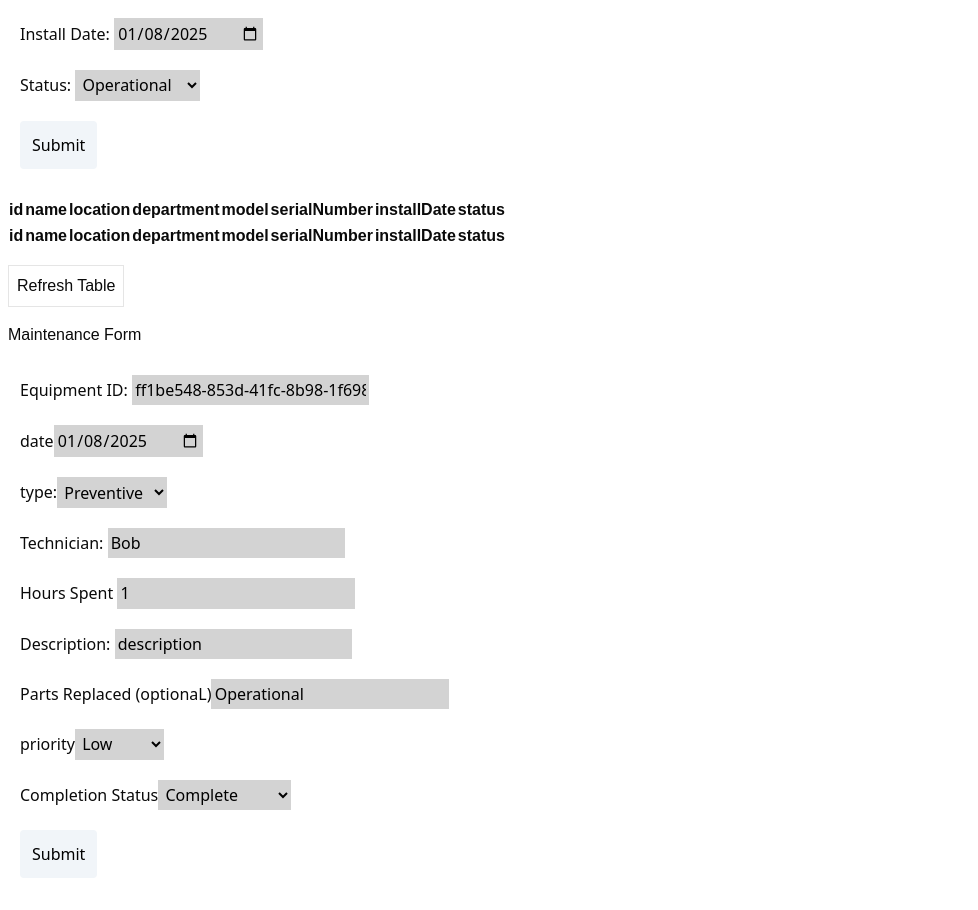
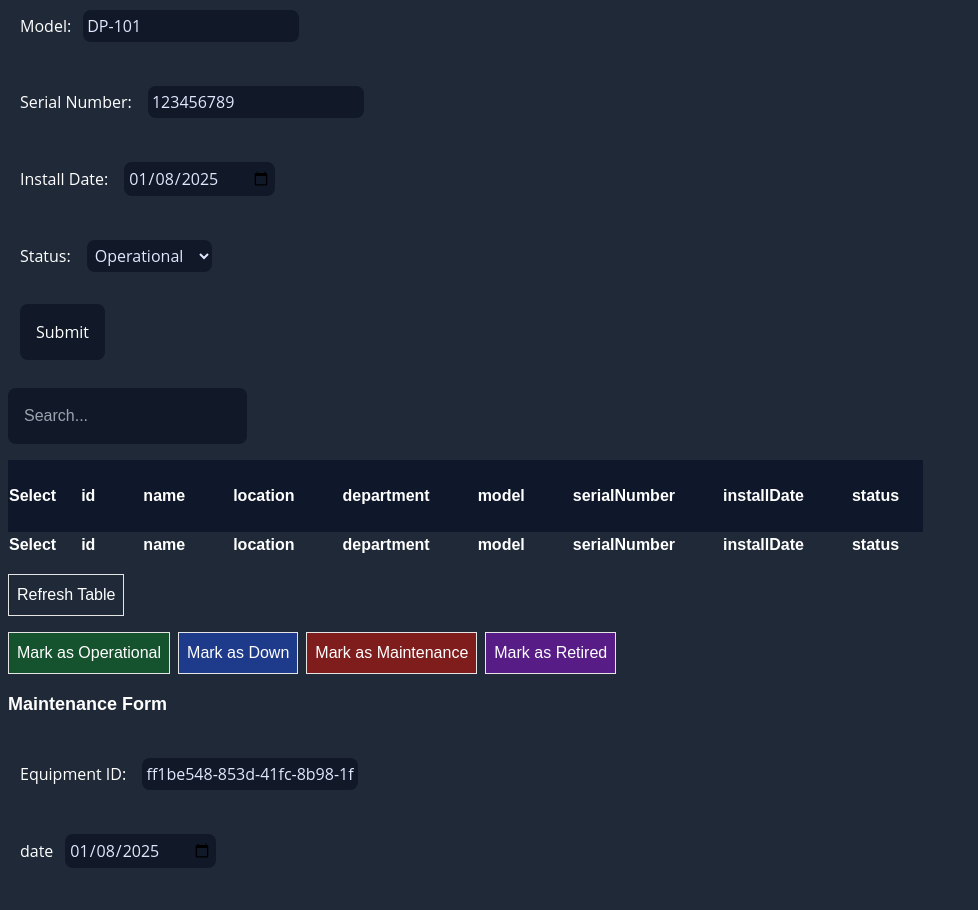
Before and after one commit to Christina113-code/coding_challenge, a Next.js app: page / in a window 1280 px wide. Shown: the part 294-1204 px from the top of the page, without its empty margins (0-978 px from the left). Built offline with nearby package versions, Linux system fonts and the light colour scheme.

Commit message:
dark mode styling, bulk status update, status coloring, filters and sorting

```diff
--- a/src/app/Equipment/EquipmentForm.tsx
+++ b/src/app/Equipment/EquipmentForm.tsx
@@ -32,6 +32,7 @@ interface EquipmentFormProps {
   onSubmit: SubmitHandler<Equipment>;
 }
 
+// TODO: Error messages for invalid inputs!
 
 const EquipmentForm: React.FC<EquipmentFormProps> = ({onSubmit}) => {
   const {register, handleSubmit, reset,setError, formState:
@@ -69,19 +70,19 @@ const EquipmentForm: React.FC<EquipmentFormProps> = ({onSubmit}) => {
   }
   return (
    <>
-   <h1 className='p-2'>Equipment Form</h1>
+   <h1 className='p-2 font-bold text-lg'>Equipment Form</h1>
     <form onSubmit={handleSubmit(handleFormSubmit)} className='flex flex-col gap-5 p-5 justify-center font-sans'>
       <div>
       <label htmlFor="name">Name: </label>
-      <input {...register("name")}type="text"  />
+      <input {...register("name")}type="text" className='bg-gray-900 p-1 m-3 rounded-lg text-indigo-100' />
       </div>
      <div>
      <label htmlFor="location">Location</label>
-     <input {...register("location")} type="text"  />
+     <input {...register("location")} type="text" className='bg-gray-900 p-1 m-3 rounded-lg text-indigo-100' />
      </div>
     <div>
     <label htmlFor="department">Department</label>
-      <select  id="department" {...register("department")}>
+      <select  id="department" {...register("department")}className='bg-gray-900 p-1 m-3 rounded-lg text-indigo-100'>
           {departments.map(dpt =>
 
             <option key={dpt}value={dpt}>{dpt}</option>
@@ -90,21 +91,21 @@ const EquipmentForm: React.FC<EquipmentFormProps> = ({onSubmit}) => {
     </div>
      <div>
      <label htmlFor="model">Model:</label>
-     <input type="text"{...register("model")} />
+     <input type="text"{...register("model")} className='bg-gray-900 p-1 m-3 rounded-lg text-indigo-100'/>
      </div>
     <div>
     <label htmlFor="serialNumber">Serial Number: </label>
-    <input type="text"{...register("serialNumber")}/>
+    <input type="text"{...register("serialNumber")}className='bg-gray-900 p-1 m-3 rounded-lg text-indigo-100'/>
     </div>
     <div>
 <label htmlFor="installDate">Install Date: </label>
-    <input type="date"{...register("installDate")} />
+    <input type="date"{...register("installDate")} className='bg-gray-900 p-1 m-3 rounded-lg text-indigo-100'/>
 
 
     </div>
     <div>
     <label htmlFor="status">Status: </label>
-      <select  id="status" {...register("status")}>
+      <select  id="status" {...register("status")} className='bg-gray-900 p-1 m-3 rounded-lg text-indigo-100'>
       {statuses.map(stat =>
 
 <option key={stat}value={stat}>{stat}</option>
@@ -112,7 +113,7 @@ const EquipmentForm: React.FC<EquipmentFormProps> = ({onSubmit}) => {
       </select>
     </div>
     <div>
-    <input type="submit" className='bg-slate-100 text-black p-3 rounded-sm '/>
+    <input type="submit" className='bg-gray-900 text-white p-4 rounded-lg'/>
 
     </div>
 
--- a/src/app/Equipment/EquipmentTable.tsx
+++ b/src/app/Equipment/EquipmentTable.tsx
@@ -5,85 +5,143 @@ import {
   useReactTable,
   getCoreRowModel,
   flexRender,
-  createColumnHelper
+  createColumnHelper,
+  getFilteredRowModel,
+  getSortedRowModel,
+  SortingState,
+  ColumnFiltersState
 } from '@tanstack/react-table';
 import EquipmentForm, { Equipment } from './EquipmentForm';
 import { SubmitHandler } from 'react-hook-form';
-// Table Column Formatting
+import { Filter } from 'lucide-react';
 
-const columnHelper = createColumnHelper<Equipment>()
+const columnHelper = createColumnHelper<Equipment>();
 
 export const columns = [
   columnHelper.accessor('id', {
     cell: info => info.getValue(),
     footer: info => info.column.id,
+    filterFn: 'includesString',
   }),
   columnHelper.accessor('name', {
     cell: info => info.getValue(),
     footer: info => info.column.id,
+    filterFn: 'includesString',
   }),
   columnHelper.accessor('location', {
     cell: info => info.getValue(),
     footer: info => info.column.id,
+    filterFn: 'includesString',
   }),
   columnHelper.accessor('department', {
     cell: info => info.getValue(),
     footer: info => info.column.id,
+    filterFn: 'includesString',
   }),
   columnHelper.accessor('model', {
     cell: info => info.getValue(),
     footer: info => info.column.id,
+    filterFn: 'includesString',
   }),
   columnHelper.accessor('serialNumber', {
     cell: info => info.getValue(),
     footer: info => info.column.id,
+    filterFn: 'includesString',
   }),
   columnHelper.accessor('installDate', {
-    cell:  ({ getValue }) => {
+    cell: ({ getValue }) => {
       const date = getValue() as unknown as Date;
-      return date.toLocaleDateString(); // Formats date as MM/DD/YYYY
+      return date.toLocaleDateString();
     },
     footer: info => info.column.id,
+    filterFn: 'includesString',
   }),
   columnHelper.accessor('status', {
     cell: info => info.getValue(),
     footer: info => info.column.id,
+    filterFn: 'includesString',
   }),
-]
-
+];
 
 const EquipmentTable = () => {
-  const [data, setData] = useState<Equipment[]>([])
-  const rerender = React.useReducer(() => ({}), {})[1]
+  const [data, setData] = useState<Equipment[]>([]);
+  const [columnFilters, setColumnFilters] = useState<ColumnFiltersState>([
+  ]);
+  const [sorting, setSorting] = useState<SortingState>([]);
+  const [selectedRows, setSelectedRows] = useState<Record<string, boolean>>({});
+
+  const [search, setSearch] = useState('')
+  const rerender = React.useReducer(() => ({}), {})[1];
 
   const onSubmit: SubmitHandler<Equipment> = (newEquipment) => {
     setData((prev: Equipment[]) => [...prev, newEquipment]);
-
-
   };
 
+  const toggleRowSelection = (id: string) => {
+    setSelectedRows(prev => ({ ...prev, [id]: !prev[id] }));
+  };
+
+  const bulkUpdateStatus = (newStatus: string) => {
+    setData(prevData =>
+      prevData.map(equipment =>
+        selectedRows[equipment.id] ? { ...equipment, status: newStatus } : equipment
+      )
+    );
+    setSelectedRows({});
+  };
+  const filteredData = data.filter(item =>
+    Object.values(item).some(value =>
+      value.toString().toLowerCase().includes(search.toLowerCase())
+    )
+
+  )
   const table = useReactTable<Equipment>({
     data,
     columns,
-    getCoreRowModel: getCoreRowModel()
+    getCoreRowModel: getCoreRowModel(),
+    getFilteredRowModel: getFilteredRowModel(),
+    getSortedRowModel: getSortedRowModel(),
+    state: {
+      sorting,
+      columnFilters
+    },
+    onSortingChange: setSorting,
+    onColumnFiltersChange: setColumnFilters,
+  });
+
+  //TODO
+  // Implement sorting and filtering
+  // Enable bulk status updates - individual select and select all
+
+
+const onFilterChange = (id: string, value: string) => setColumnFilters(
+  prev => prev.filter(f => f.id !== id).concat({
+    id, value
   })
+)
 
   return (
     <>
-    <EquipmentForm onSubmit={onSubmit}/>
+      <EquipmentForm onSubmit={onSubmit} />
+      <div className="p-2 ">
+        <input
+          type="text"
+          placeholder="Search..."
+          onChange={(e) => onFilterChange("name",e.target.value)}
+          className="bg-gray-900 text-white p-4 rounded-lg"
+        />
+      </div>
+
       <div className="p-2">
-      <table>
-        <thead>
+        <table className="p-1 rounded-lg">
+          <thead className="p-1">
             {table.getHeaderGroups().map(headerGroup => (
-            <tr key={headerGroup.id}>
+              <tr key={headerGroup.id} className="p-1 bg-slate-900">
+                <th>Select</th>
                 {headerGroup.headers.map(header => (
-                <th key={header.id}>
-                  {header.isPlaceholder
-                    ? null
-                    : flexRender(
-                        header.column.columnDef.header,
-                        header.getContext()
-                      )}
+                  <th key={header.id} className="p-6 cursor-pointer" onClick={header.column.getToggleSortingHandler()}>
+                    {flexRender(header.column.columnDef.header, header.getContext())}
+                    {header.column.getIsSorted() === 'asc' ? ' 🔼' : header.column.getIsSorted() === 'desc' ? ' 🔽' : ''}
                   </th>
                 ))}
               </tr>
@@ -91,9 +149,27 @@ const EquipmentTable = () => {
           </thead>
           <tbody>
             {table.getRowModel().rows.map(row => (
-            <tr key={row.id}>
+              <tr
+                key={row.id}
+                className={
+                  row.original.status === 'Operational'
+                    ? 'bg-green-900'
+                    : row.original.status === 'Down'
+                    ? 'bg-blue-900'
+                    : row.original.status ==='Maintenance'?
+                    'bg-red-900':
+                    'bg-purple-900'
+                }
+              >
+                <td>
+                  <input
+                    type="checkbox"
+                    checked={!!selectedRows[row.original.id]}
+                    onChange={() => toggleRowSelection(row.original.id)}
+                  />
+                </td>
                 {row.getVisibleCells().map(cell => (
-                <td key={cell.id}>
+                  <td key={cell.id} className="p-6">
                     {flexRender(cell.column.columnDef.cell, cell.getContext())}
                   </td>
                 ))}
@@ -103,14 +179,10 @@ const EquipmentTable = () => {
           <tfoot>
             {table.getFooterGroups().map(footerGroup => (
               <tr key={footerGroup.id}>
+                <th>Select</th>
                 {footerGroup.headers.map(header => (
                   <th key={header.id}>
-                  {header.isPlaceholder
-                    ? null
-                    : flexRender(
-                        header.column.columnDef.footer,
-                        header.getContext()
-                      )}
+                    {flexRender(header.column.columnDef.footer, header.getContext())}
                   </th>
                 ))}
               </tr>
@@ -121,10 +193,23 @@ const EquipmentTable = () => {
         <button onClick={() => rerender()} className="border p-2">
           Refresh Table
         </button>
+        <div className="flex gap-2 mt-4">
+          <button onClick={() => bulkUpdateStatus('Operational')} className="border p-2 bg-green-900">
+            Mark as Operational
+          </button>
+          <button onClick={() => bulkUpdateStatus('Down')} className="border p-2 bg-blue-900">
+            Mark as Down
+          </button>
+          <button onClick={() => bulkUpdateStatus('Maintenance')} className="border p-2 bg-red-900">
+            Mark as Maintenance
+          </button>
+          <button onClick={() => bulkUpdateStatus('Retired')} className="border p-2 bg-purple-900">
+            Mark as Retired
+          </button>
+        </div>
       </div>
     </>
+  );
+};
 
-  )
-}
-
-export default EquipmentTable
+export default EquipmentTable;
--- a/src/app/MainetenanceRecordsTable.tsx
+++ b/src/app/MainetenanceRecordsTable.tsx
@@ -5,10 +5,15 @@ import {
   useReactTable,
   getCoreRowModel,
   flexRender,
-  createColumnHelper
+  createColumnHelper,
+  getFilteredRowModel,
+  getSortedRowModel,
+  SortingState,
+  ColumnFiltersState
 } from '@tanstack/react-table';
 import MaintenanceRecordForm , {MaintenanceRecord} from './MaintenanceRecordForm';
 import { SubmitHandler } from 'react-hook-form';
+import { Filter } from 'lucide-react';
 // Table Column Formatting
 
 const columnHelper = createColumnHelper<MaintenanceRecord>()
@@ -62,7 +67,17 @@ export const columns = [
 
 const MaintenanceRecordsTable = () => {
   const [data, setData] = useState<MaintenanceRecord[]>([])
+  const [columnFilters, setColumnFilters] = useState<ColumnFiltersState>([]);
+  const [sorting, setSorting] = useState<SortingState>([])
+  const [selectedRows, setSelectedRows] = useState<Record<string, boolean>>({})
+
+
   const rerender = React.useReducer(() => ({}), {})[1]
+
+  const toggleRowSelection = (id: string) => {
+    setSelectedRows(prev => ({...prev, [id]: !prev[id]}))
+  }
+
 
   const onSubmit: SubmitHandler<MaintenanceRecord> = (newMaintenanceRecord) => {
     console.log("submitted")
@@ -75,25 +90,53 @@ const MaintenanceRecordsTable = () => {
   const table = useReactTable<MaintenanceRecord>({
     data,
     columns,
-    getCoreRowModel: getCoreRowModel()
+    getCoreRowModel: getCoreRowModel(),
+    getFilteredRowModel: getFilteredRowModel(),
+    getSortedRowModel: getSortedRowModel(),
+    state: {
+      sorting,
+      columnFilters
+    },
+    onSortingChange: setSorting,
+    onColumnFiltersChange: setColumnFilters
   })
 
+  const onFilterChange = (id: string, value: string) => setColumnFilters(
+    prev => prev.filter(f => f.id !== id).concat({
+      id, value
+    })
+  )
+//TODO
+// Include equipment name (joined from equipment data)
+// Implement sorting and filtering
+// Group by equipment option
   return (
     <>
+
     <MaintenanceRecordForm onSubmit={onSubmit}/>
+    <div className="p-2 ">
+        <input
+          type="text"
+          placeholder="Search..."
+          onChange={(e) => onFilterChange("name",e.target.value)}
+          className="bg-gray-900 text-white p-4 rounded-lg"
+        />
+      </div>
     <div className="p-2">
       <table>
         <thead>
           {table.getHeaderGroups().map(headerGroup => (
             <tr key={headerGroup.id}>
               {headerGroup.headers.map(header => (
-                <th key={header.id}>
+                <th key={header.id} className='p-6 cursor-pointer bg-slate-900' onClick={header.column.getToggleSortingHandler()}>
                   {header.isPlaceholder
                     ? null
                     : flexRender(
                         header.column.columnDef.header,
                         header.getContext()
                       )}
+                      {header.column.getIsSorted() === 'asc' ? '🔼': header.column.getIsSorted() === 'desc' ? '🔽' : ''}
+
                 </th>
               ))}
             </tr>
@@ -132,6 +175,7 @@ const MaintenanceRecordsTable = () => {
         Refresh Table
       </button>
     </div>
+
     </>
 
   )
--- a/src/app/MaintenanceRecordForm.tsx
+++ b/src/app/MaintenanceRecordForm.tsx
@@ -73,20 +73,20 @@ const MaintenanceRecordForm: React.FC<MaintenanceRecordProps>= ({onSubmit}) => {
   }
   return (
    <>
-   <h1 className='p-2'>Maintenance Form</h1>
+   <h1 className='p-2 text-lg font-bold'>Maintenance Form</h1>
     <form onSubmit={handleSubmit(handleFormSubmit)} className='flex flex-col gap-5 p-5 justify-center font-sans'>
 
      <div>
      <label htmlFor="equipmentId">Equipment ID: </label>
-     <input {...register("equipmentId")} type="text"  />
+     <input {...register("equipmentId")} type="text" className='bg-gray-900 p-1 m-3 rounded-lg text-indigo-100' />
      </div>
     <div>
     <label htmlFor="date">date</label>
-      <input  type="date"id="date" {...register("date")}/>
+      <input  type="date"id="date" {...register("date")}className='bg-gray-900 p-1 m-3 rounded-lg text-indigo-100'/>
     </div>
      <div>
      <label htmlFor="type">type:</label>
-     <select {...register("type")} >
+     <select {...register("type")} className='bg-gray-900 p-1 m-3 rounded-lg text-indigo-100'>
         {types.map(type =>
           <option key={type} value={type}>{type}</option>
         )}
@@ -95,27 +95,27 @@ const MaintenanceRecordForm: React.FC<MaintenanceRecordProps>= ({onSubmit}) => {
      </div>
     <div>
     <label htmlFor="technician">Technician: </label>
-    <input type="text"{...register("technician")}/>
+    <input type="text"{...register("technician")}className='bg-gray-900 p-1 m-3 rounded-lg text-indigo-100'/>
     </div>
     <div>
 <label htmlFor="hoursSpent">Hours Spent </label>
-    <input type="text"{...register("hoursSpent")} />
+    <input type="text"{...register("hoursSpent")} className='bg-gray-900 p-1 m-3 rounded-lg text-indigo-100'/>
 
 
     </div>
     <div>
     <label htmlFor="description">Description: </label>
-      <input  id="description" {...register("description")}/>
+      <input  id="description" {...register("description")}className='bg-gray-900 p-1 m-3 rounded-lg text-indigo-100'/>
 
     </div>
     <div>
       <label htmlFor="partsReplaced">Parts Replaced (optionaL)</label>
-      <input type="text" {...register("partsReplaced")} />
+      <input type="text" {...register("partsReplaced")} className='bg-gray-900 p-1 m-3 rounded-lg text-indigo-100'/>
 
     </div>
     <div>
       <label htmlFor="priority">priority</label>
-      <select name="priority" id="priority">
+      <select name="priority" id="priority"className='bg-gray-900 p-1 m-3 rounded-lg text-indigo-100'>
         {priorities.map(priority =>
           <option key={priority}value={priority}>{priority}</option>
         )}
@@ -123,7 +123,7 @@ const MaintenanceRecordForm: React.FC<MaintenanceRecordProps>= ({onSubmit}) => {
     </div>
     <div>
       <label htmlFor="completionStatus">Completion Status</label>
-      <select name="completionStatuses" id="completionStatuses">
+      <select name="completionStatuses" id="completionStatuses"className='bg-gray-900 p-1 m-3 rounded-lg text-indigo-100'>
         {completionStatuses.map(cs =>
           <option value={cs} key={cs}>{cs}</option>
         )}
@@ -131,7 +131,7 @@ const MaintenanceRecordForm: React.FC<MaintenanceRecordProps>= ({onSubmit}) => {
 
     </div>
     <div>
-    <input type="submit" className='bg-slate-100 text-black p-3 rounded-sm '/>
+    <input type="submit" className='bg-gray-900 text-white p-4 rounded-lg '/>
 
     </div>
 
--- a/src/app/page.tsx
+++ b/src/app/page.tsx
@@ -23,10 +23,13 @@ const onSubmit: SubmitHandler<Equipment> = async (data: Equipment) => {
 
   return (
   <>
+  <div className="bg-gray-800 text-white">
+  <EquipmentTable/>
+  <MainetenanceRecordsTable/>
+  </div>
   {/* Equipment Form */}
   {/* <EquipmentForm onSubmit = {onSubmit}/> */}
-  <EquipmentTable/>
-<MainetenanceRecordsTable/>
+
   </>
   );
 }
--- a/src/components/ui/button.tsx
+++ /dev/null
@@ -1,57 +0,0 @@
-import * as React from "react"
-import { Slot } from "@radix-ui/react-slot"
-import { cva, type VariantProps } from "class-variance-authority"
-
-import { cn } from "@/lib/utils"
-
-const buttonVariants = cva(
-  "inline-flex items-center justify-center gap-2 whitespace-nowrap rounded-md text-sm font-medium transition-colors focus-visible:outline-none focus-visible:ring-1 focus-visible:ring-ring disabled:pointer-events-none disabled:opacity-50 [&_svg]:pointer-events-none [&_svg]:size-4 [&_svg]:shrink-0",
-  {
-    variants: {
-      variant: {
-        default:
-          "bg-primary text-primary-foreground shadow hover:bg-primary/90",
-        destructive:
-          "bg-destructive text-destructive-foreground shadow-sm hover:bg-destructive/90",
-        outline:
-          "border border-input bg-background shadow-sm hover:bg-accent hover:text-accent-foreground",
-        secondary:
-          "bg-secondary text-secondary-foreground shadow-sm hover:bg-secondary/80",
-        ghost: "hover:bg-accent hover:text-accent-foreground",
-        link: "text-primary underline-offset-4 hover:underline",
-      },
-      size: {
-        default: "h-9 px-4 py-2",
-        sm: "h-8 rounded-md px-3 text-xs",
-        lg: "h-10 rounded-md px-8",
-        icon: "h-9 w-9",
-      },
-    },
-    defaultVariants: {
-      variant: "default",
-      size: "default",
-    },
-  }
-)
-
-export interface ButtonProps
-  extends React.ButtonHTMLAttributes<HTMLButtonElement>,
-    VariantProps<typeof buttonVariants> {
-  asChild?: boolean
-}
-
-const Button = React.forwardRef<HTMLButtonElement, ButtonProps>(
-  ({ className, variant, size, asChild = false, ...props }, ref) => {
-    const Comp = asChild ? Slot : "button"
-    return (
-      <Comp
-        className={cn(buttonVariants({ variant, size, className }))}
-        ref={ref}
-        {...props}
-      />
-    )
-  }
-)
-Button.displayName = "Button"
-
-export { Button, buttonVariants }
--- a/tailwind.config.ts
+++ b/tailwind.config.ts
@@ -55,7 +55,11 @@ export default {
   			lg: 'var(--radius)',
   			md: 'calc(var(--radius) - 2px)',
   			sm: 'calc(var(--radius) - 4px)'
-  		}
+  		},
+		  fontFamily: {
+			sans: ['Open Sans', 'sans-serif'], // Primary font
+			heading: ['Montserrat', 'sans-serif'], // Secondary font
+		  },
   	}
   },
   plugins: [require("tailwindcss-animate")],
```
Also changed, not shown: src/app/globals.css (line endings or trailing spaces). Lines whose indentation alone changed are shown as unchanged.
